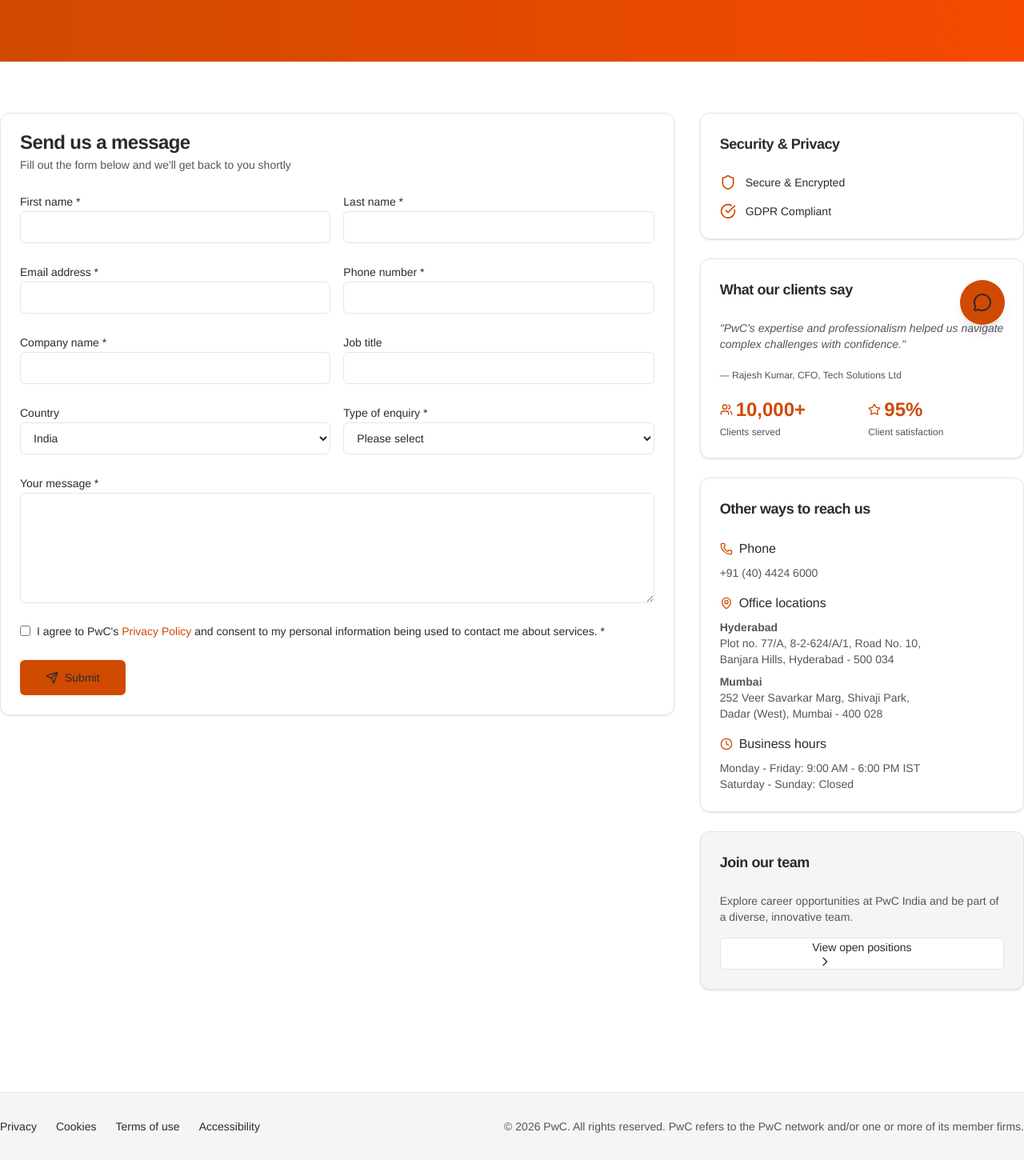
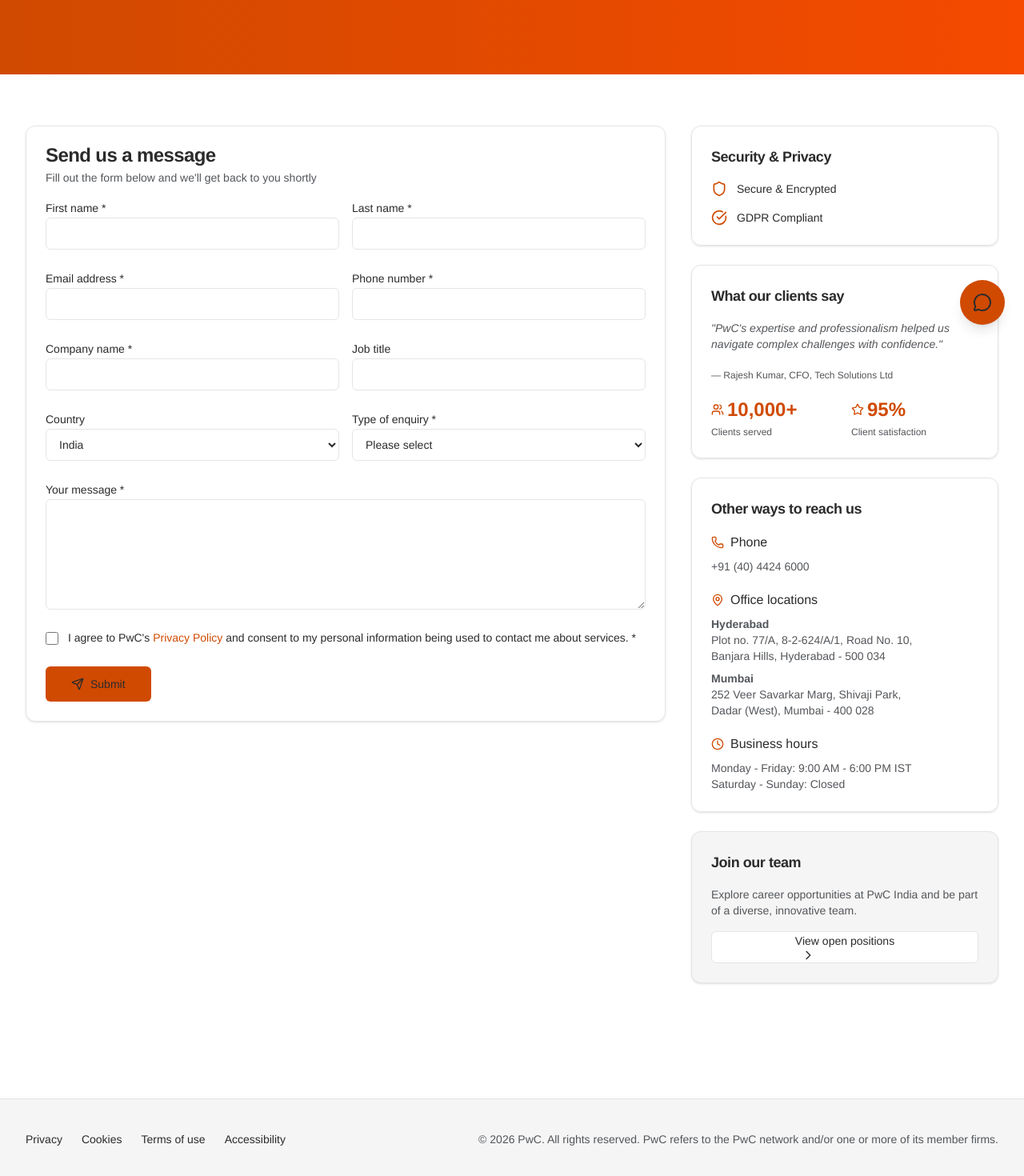
Before and after one commit to pwc340/contact, a React (Vite) app: page / in a window 1280 px wide. Shown: the part 370-1840 px from the top of the page at 80% size. Built offline with nearby package versions, Linux system fonts and the light colour scheme.

Commit message:
Fix spacing: Proper margins and padding across all components

```diff
--- a/src/App.tsx
+++ b/src/App.tsx
@@ -135,7 +135,7 @@
     <div className="min-h-screen flex flex-col">
       {/* Header */}
       <header className="sticky top-0 z-50 w-full border-b bg-background/95 backdrop-blur supports-[backdrop-filter]:bg-background/60">
-        <div className="container flex h-16 items-center justify-between">
+        <div className="container max-w-7xl mx-auto px-4 sm:px-6 lg:px-8 flex h-16 items-center justify-between">
           <div className="flex items-center gap-2">
             <svg width="120" height="48" viewBox="0 0 120 48" fill="none" xmlns="http://www.w3.org/2000/svg">
               <g transform="translate(0, 8)">
@@ -166,7 +166,7 @@
 
         {mobileMenuOpen && (
           <div className="lg:hidden border-t">
-            <nav className="container py-4 flex flex-col space-y-4">
+            <nav className="container max-w-7xl mx-auto px-4 sm:px-6 lg:px-8 py-4 flex flex-col space-y-3">
               <a href="#services" className="text-sm font-medium hover:text-primary transition-colors" onClick={() => setMobileMenuOpen(false)}>Services</a>
               <a href="#industries" className="text-sm font-medium hover:text-primary transition-colors" onClick={() => setMobileMenuOpen(false)}>Industries</a>
               <a href="#insights" className="text-sm font-medium hover:text-primary transition-colors" onClick={() => setMobileMenuOpen(false)}>Insights</a>
@@ -178,8 +178,8 @@
       </header>
 
       {/* Hero */}
-      <section className="bg-gradient-to-r from-primary to-orange-600 text-primary-foreground py-16 md:py-24">
-        <div className="container text-center space-y-4">
+      <section className="bg-gradient-to-r from-primary to-orange-600 text-primary-foreground py-12 md:py-20 lg:py-24">
+        <div className="container max-w-7xl mx-auto px-4 sm:px-6 lg:px-8 text-center space-y-6">
           <h1 className="text-4xl md:text-5xl lg:text-6xl font-bold tracking-tight">
             Contact us
           </h1>
@@ -194,18 +194,19 @@
       </section>
 
       {/* Main Content */}
-      <main className="flex-1 container py-12 md:py-16">
-        <div className="grid gap-8 lg:grid-cols-3">
+      <main className="flex-1">
+        <div className="container max-w-7xl mx-auto px-4 sm:px-6 lg:px-8 py-8 md:py-12 lg:py-16">
+          <div className="grid gap-6 lg:gap-8 lg:grid-cols-3">
             {/* Form */}
             <div className="lg:col-span-2">
               <Card>
-              <CardHeader>
+              <CardHeader className="p-6 pb-4">
                 <CardTitle>Send us a message</CardTitle>
                 <CardDescription>
                   Fill out the form below and we'll get back to you shortly
                 </CardDescription>
               </CardHeader>
-              <CardContent>
+              <CardContent className="p-6 pt-0">
                 {submitSuccess && (
                   <div className="mb-6 p-4 bg-green-50 border border-green-200 rounded-lg flex items-start gap-3">
                     <CheckCircle className="w-5 h-5 text-green-600 mt-0.5" />
@@ -217,7 +218,7 @@
                 )}
 
                 <form onSubmit={handleSubmit} className="space-y-6">
-                  <div className="grid gap-4 md:grid-cols-2">
+                  <div className="grid gap-4 sm:grid-cols-2">
                     <div className="space-y-2">
                       <Label htmlFor="firstName">First name *</Label>
                       <Input
@@ -358,16 +359,16 @@
                     )}
                   </div>
 
-                  <div className="flex items-start space-x-2">
+                  <div className="flex items-start gap-3">
                     <input
                       type="checkbox"
                       id="consent"
                       name="consent"
                       checked={formData.consent}
                       onChange={handleChange}
-                      className="mt-1"
+                      className="mt-1 h-4 w-4"
                     />
-                    <Label htmlFor="consent" className="text-sm font-normal leading-relaxed cursor-pointer">
+                    <Label htmlFor="consent" className="text-sm font-normal leading-relaxed cursor-pointer flex-1">
                       I agree to PwC's <a href="#privacy" className="text-primary hover:underline">Privacy Policy</a> and consent to my personal information being used to contact me about services. *
                     </Label>
                   </div>
@@ -405,10 +406,10 @@
             <div className="space-y-6">
               {/* Security Badges */}
               <Card>
-              <CardHeader>
+                <CardHeader className="p-6 pb-4">
                   <CardTitle className="text-lg">Security & Privacy</CardTitle>
                 </CardHeader>
-              <CardContent className="space-y-4">
+                <CardContent className="p-6 pt-0 space-y-4">
                 <div className="flex items-center gap-3">
                   <Shield className="w-5 h-5 text-primary" />
                   <span className="text-sm font-medium">Secure & Encrypted</span>
@@ -422,10 +423,10 @@
 
               {/* Testimonials */}
               <Card>
-              <CardHeader>
+                <CardHeader className="p-6 pb-4">
                   <CardTitle className="text-lg">What our clients say</CardTitle>
                 </CardHeader>
-              <CardContent className="space-y-4">
+                <CardContent className="p-6 pt-0 space-y-4">
                 <blockquote className="text-sm italic text-muted-foreground">
                   "PwC's expertise and professionalism helped us navigate complex challenges with confidence."
                 </blockquote>
@@ -454,10 +455,10 @@
 
               {/* Contact Info */}
               <Card>
-              <CardHeader>
+                <CardHeader className="p-6 pb-4">
                   <CardTitle className="text-lg">Other ways to reach us</CardTitle>
                 </CardHeader>
-              <CardContent className="space-y-4">
+                <CardContent className="p-6 pt-0 space-y-5">
                 <div>
                   <div className="flex items-center gap-2 font-medium mb-2">
                     <Phone className="w-4 h-4 text-primary" />
@@ -492,10 +493,10 @@
 
               {/* Careers */}
               <Card className="bg-muted">
-              <CardHeader>
+                <CardHeader className="p-6 pb-4">
                   <CardTitle className="text-lg">Join our team</CardTitle>
                 </CardHeader>
-              <CardContent>
+                <CardContent className="p-6 pt-0">
                 <p className="text-sm text-muted-foreground mb-4">
                   Explore career opportunities at PwC India and be part of a diverse, innovative team.
                 </p>
@@ -511,11 +512,12 @@
             </Card>
             </div>
           </div>
+        </div>
       </main>
 
       {/* Footer */}
-      <footer className="bg-muted border-t mt-16">
-        <div className="container py-8">
+      <footer className="bg-muted border-t mt-12 md:mt-16 lg:mt-20">
+        <div className="container max-w-7xl mx-auto px-4 sm:px-6 lg:px-8 py-8 md:py-10">
           <div className="flex flex-col md:flex-row justify-between items-center gap-4">
             <nav className="flex flex-wrap justify-center gap-6">
               <a href="#privacy" className="text-sm hover:text-primary transition-colors">Privacy</a>
@@ -533,7 +535,7 @@
       {/* Chat Widget */}
       <Button
         size="icon"
-        className="fixed bottom-6 right-6 h-14 w-14 rounded-full shadow-lg"
+        className="fixed bottom-4 right-4 sm:bottom-6 sm:right-6 h-12 w-12 sm:h-14 sm:w-14 rounded-full shadow-lg"
         aria-label="Chat with us"
       >
         <MessageCircle className="h-6 w-6" />
```
Lines whose indentation alone changed are shown as unchanged.
